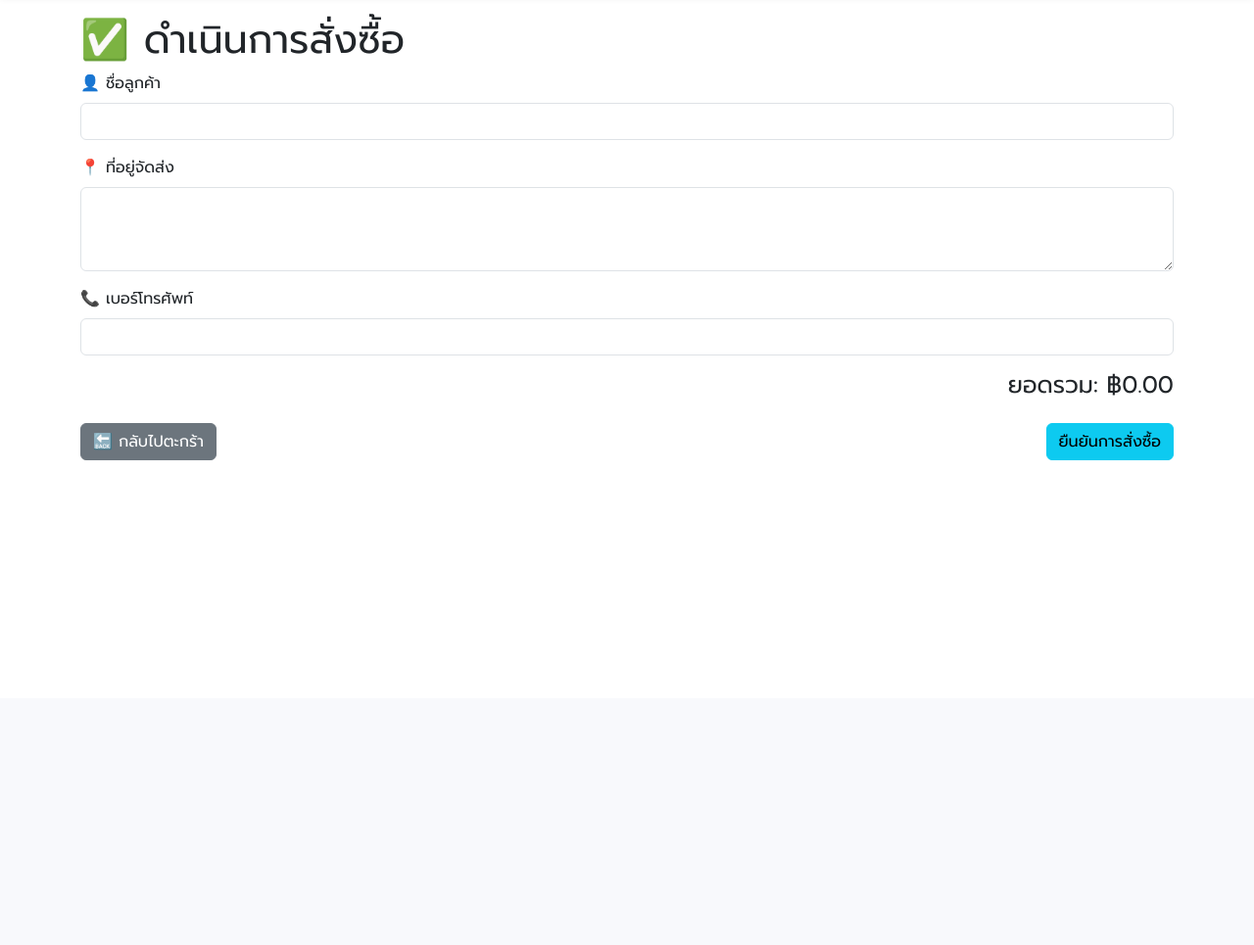
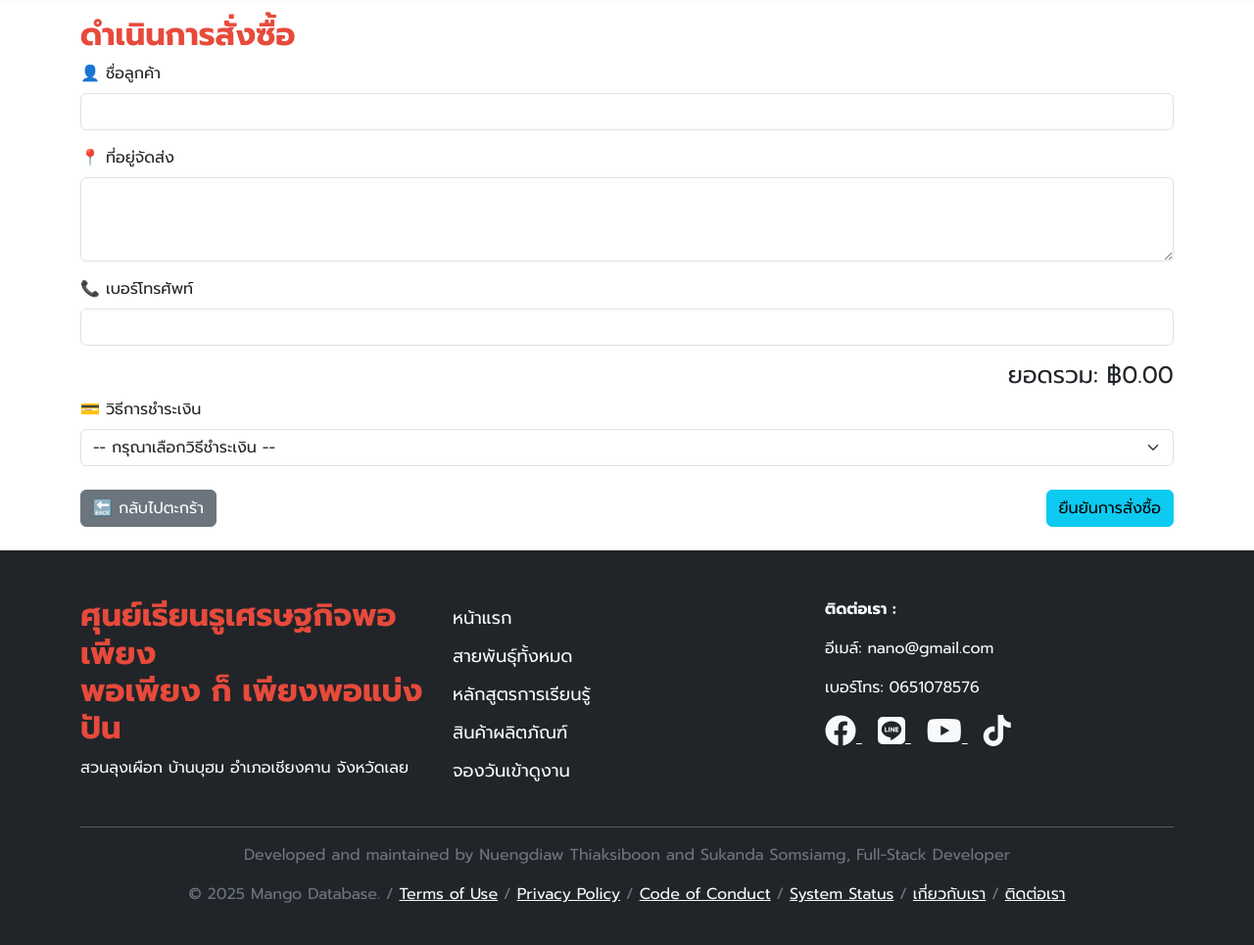
Before and after one commit to Nanomamama/mango__db, a PHP site: page /checkout.php in a window 1280 px wide. Shown: the part 87-1052 px from the top of the page at 98% size. Before the commit the page ends 557 px from the top, so only its background shows below. Run offline with PHP 8.4, Linux system fonts and the light colour scheme.

Commit message:
เพิ่มหน้า footer

```diff
--- a/user/activities.php
+++ b/user/activities.php
@@ -81,6 +81,9 @@ session_start();
         </div>
     </div>
 
+<?php include 'footer.php'; ?>
+
+
     <script>
         $(document).ready(function() {
             moment.locale('th');
--- a/user/cart.php
+++ b/user/cart.php
@@ -22,6 +22,9 @@
     <a href="checkout.php" class="btn btn-info">🧾 ดำเนินการสั่งซื้อ</a>
   </div>
 </div>
+
+<?php include 'footer.php'; ?>
+
 <script src="https://code.jquery.com/jquery-3.6.0.min.js"></script>
 
 <script>
--- a/user/checkout.php
+++ b/user/checkout.php
@@ -13,8 +13,7 @@
     <script src="https://cdn.jsdelivr.net/npm/bootstrap@5.3.3/dist/js/bootstrap.bundle.min.js"></script>
     <script src="https://code.jquery.com/jquery-3.6.0.min.js"></script>
 <div class="container mt-4">
-    <h1>✅ ดำเนินการสั่งซื้อ</h1>
-
+    <h2>ดำเนินการสั่งซื้อ</h2>
     <form id="checkout-form">
     <div class="mb-3">
         <label for="customerName" class="form-label">👤 ชื่อลูกค้า</label>
@@ -33,13 +32,23 @@
 
     <h4 class="text-end">ยอดรวม: ฿<span id="total-price">0.00</span></h4>
 
+    <div class="mb-3">
+        <label class="form-label">💳 วิธีการชำระเงิน</label>
+        <select class="form-select" id="paymentMethod" required>
+            <option value="">-- กรุณาเลือกวิธีชำระเงิน --</option>
+            <option value="cod">💸 เก็บเงินปลายทาง</option>
+            <option value="transfer">🏦 โอนเงินผ่านบัญชีธนาคาร</option>
+        </select>
+    </div>
+
     <div class="d-flex justify-content-between mt-4">
         <a href="cart.php" class="btn btn-secondary">🔙 กลับไปตะกร้า</a>
-            <a href="order_seccess.php" class="btn btn-info">ยืนยันการสั่งซื้อ</a>
+        <button type="submit" class="btn btn-info">ยืนยันการสั่งซื้อ</button>
     </div>
     </form>
+    <br>
 </div>
-
+<?php include 'footer.php'; ?>
 <script>
     // โหลดข้อมูลจากตะกร้า
     function loadCartSummary() {
@@ -55,11 +64,12 @@ function loadCartSummary() {
 
     // เมื่อกดยืนยันคำสั่งซื้อ
     $("#checkout-form").submit(function (event) {
-    event.preventDefault(); // ป้องกันการรีเฟรชหน้า
+        event.preventDefault();
 
         let customerName = $("#customerName").val();
         let customerAddress = $("#customerAddress").val();
         let customerPhone = $("#customerPhone").val();
+        let paymentMethod = $("#paymentMethod").val();
         let cart = JSON.parse(localStorage.getItem("cart")) || [];
 
         if (cart.length === 0) {
@@ -67,10 +77,16 @@ $("#checkout-form").submit(function (event) {
             return;
         }
 
+        if (!paymentMethod) {
+            alert("❗ กรุณาเลือกวิธีการชำระเงิน");
+            return;
+        }
+
         let orderData = {
             name: customerName,
             address: customerAddress,
             phone: customerPhone,
+            payment: paymentMethod,
             items: cart,
             total: $("#total-price").text()
         };
@@ -78,12 +94,16 @@ $("#checkout-form").submit(function (event) {
         // ส่งข้อมูลไปยังเซิร์ฟเวอร์
         $.post("process_order.php", orderData, function (response) {
             alert(response);
-        localStorage.removeItem("cart"); // เคลียร์ตะกร้า
-        window.location.href = "order_success.php"; // ไปหน้าคำสั่งซื้อสำเร็จ
+            localStorage.removeItem("cart");
+
+            if (paymentMethod === "transfer") {
+                window.location.href = "bank_transfer.php?total=" + orderData.total;
+            } else {
+                window.location.href = "order_success.php";
+            }
         });
     });
 
-// โหลดข้อมูลตะกร้าเมื่อเปิดหน้า
     $(document).ready(loadCartSummary);
 </script>
 
--- /dev/null
+++ b/user/footer.php
@@ -0,0 +1,93 @@
+<style>
+    :root {
+            --green-color: #016A70;
+            --white-color: #fff;
+            --Primary: #4e73df;
+            --Success: #1cc88a;
+            --Info: #36b9cc;
+            --Warning: #f6c23e;
+            --Danger: #e74a3b;
+            --Secondary: #858796;
+            --Light: #f8f9fc;
+            --Dark: #5a5c69;
+        }
+    .container h2 {
+            font-weight: 600;
+            color: var(--Danger);
+        }
+
+</style>
+
+
+<!-- Footer -->
+<link rel="stylesheet" href="https://cdnjs.cloudflare.com/ajax/libs/font-awesome/6.0.0-beta3/css/all.min.css">
+
+<footer id="footer" class="footer-1 bg-dark text-light py-4">
+    <div class="container">
+        <br>
+        <div class="row">
+            <div class="col-md-4 mb-3">
+                <h2>ศุนย์เรียนรูเศรษฐกิจพอเพียง<br>พอเพียง ก็ เพียงพอแบ่งปัน</h2>
+                <p>สวนลุงเผือก บ้านบุฮม อำเภอเชียงคาน จังหวัดเลย</p>
+            </div>
+            <div class="col-md-4 mb-3">
+
+            <ul class="navbar-nav">
+                <li class="nav-item">
+                    <a class="nav-link text-light" href="../user/index.php">หน้าแรก</a>
+                </li>
+                <li class="nav-item">
+                    <a class="nav-link text-light" href="../user/mango_varieties.php">สายพันธุ์ทั้งหมด</a>
+                </li>
+                <li class="nav-item">
+                    <a class="nav-link text-light" href="../user/course.php">หลักสูตรการเรียนรู้</a>
+                </li>
+                <li class="nav-item">
+                    <a class="nav-link text-light" href="../user/products.php">สินค้าผลิตภัณฑ์</a>
+                </li>
+                <li class="nav-item">
+                    <a class="nav-link text-light" href="../user/activities.php">จองวันเข้าดูงาน</a>
+                </li>
+            </ul>
+            </div>
+
+            <!-- Right Section -->
+            <div class="col-md-4 mb-3">
+                <p><strong>ติดต่อเรา :</strong></p>
+                <p>อีเมล์: nano@gmail.com</p>
+                <p>เบอร์โทร: 0651078576</p>
+
+                <!-- Social Media Icons -->
+                <div class="mt-3">
+                    <a href="https://www.facebook.com" target="_blank" class="text-light me-3">
+                        <i class="fab fa-facebook fa-2x"></i>
+                    </a>
+                    <a href="https://line.me" target="_blank" class="text-light me-3">
+                        <i class="fab fa-line fa-2x"></i>
+                    </a>
+                    <a href="https://www.youtube.com" target="_blank" class="text-light me-3">
+                        <i class="fab fa-youtube fa-2x"></i>
+                    </a>
+                    <a href="https://www.tiktok.com" target="_blank" class="text-light">
+                        <i class="fab fa-tiktok fa-2x"></i>
+                    </a>
+                </div>
+            </div>
+
+        </div>
+        <hr class="text-light">
+        <!-- <hr class="text-light"> -->
+        <div class="text-center">
+            <p class="text-secondary">Developed and maintained by Nuengdiaw Thiaksiboon and Sukanda Somsiamg, Full-Stack Developer</p>
+            <p class="text-secondary">
+                © 2025 Mango Database. /
+                <a href="terms_of_use.php" class="text-light">Terms of Use</a> /
+                <a href="privacy_policy.php" class="text-light">Privacy Policy</a> /
+                <a href="code_of_conduct.php" class="text-light">Code of Conduct</a> /
+                <a href="system_status.php" class="text-light">System Status</a> /
+                <a href="about_us.php" class="text-light">เกี่ยวกับเรา</a> /
+                <a href="contact_us.php" class="text-light">ติดต่อเรา</a>
+            </p>
+        </div>
+    </div>
+</footer>
--- a/user/mango_detail.php
+++ b/user/mango_detail.php
@@ -243,6 +243,9 @@ if (!$mango) {
 </div>
         <a href="mango_varieties.php" class="btn btn-secondary mt-4">← กลับหน้ารวม</a>
     </div>
+
+<?php include 'footer.php'; ?>
+
 </body>
 
 </html>
--- a/user/mango_varieties.php
+++ b/user/mango_varieties.php
@@ -95,6 +95,9 @@
         </div>
     </div>
 
+    <?php include 'footer.php'; ?>
+
+
     <script src="https://cdn.jsdelivr.net/npm/bootstrap@5.3.3/dist/js/bootstrap.bundle.min.js"></script>
     <script>
         document.getElementById('searchInput').addEventListener('input', function() {
```
Also changed, not shown: user/bank_transfer.php (added, +41 -0 lines), user/index.php (+5 -2 lines), user/products.php (+19 -9 lines). Lines whose indentation alone changed are shown as unchanged.
